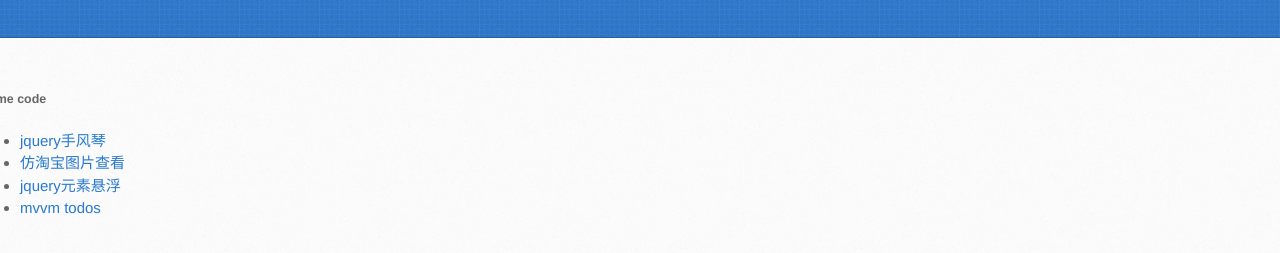
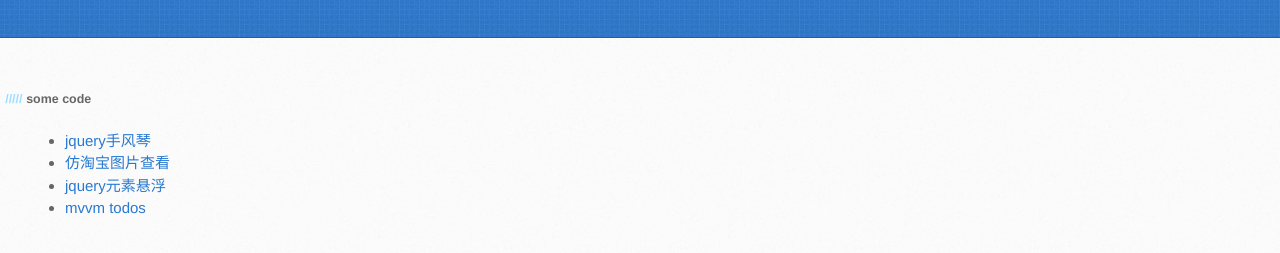
Before and after one commit to Sunny-L/sunny-l.github.com, a plain HTML site: page index.html in a window 1280 px wide. Shown: the part 201-454 px from the top of the page. Drawn offline with Linux system fonts and the light colour scheme.

Commit message:
fix style

```diff
--- a/index.html
+++ b/index.html
@@ -26,7 +26,7 @@
         </div>
     </header>
 
-    <div id="content-wrapper">
+    <div id="content-wrapper" style="width:1190px;margin:0 auto;">
         <h5>some code</h5>
         <ul>
             <li><a href="https://sunny-l.github.io/jquery-plugins/jquery.accordion/" target="_blank">jquery手风琴</a></li>
```
